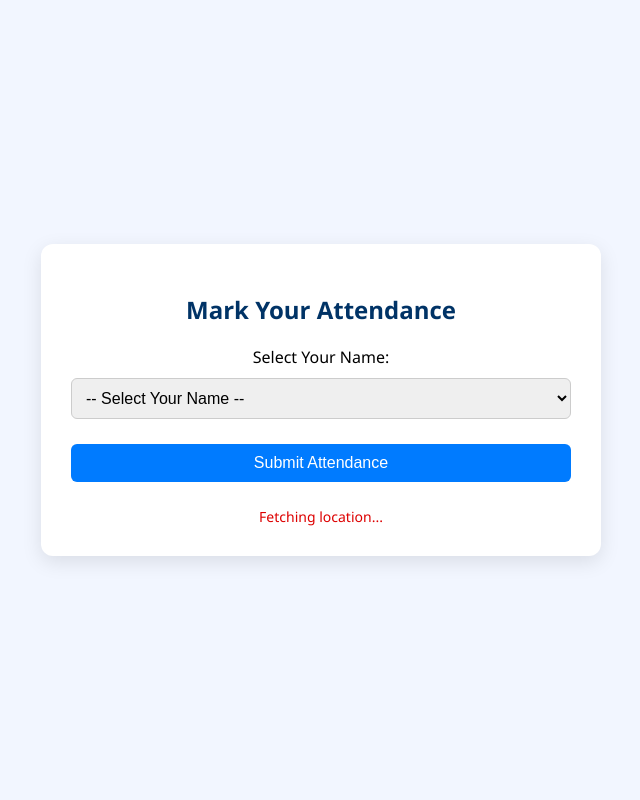
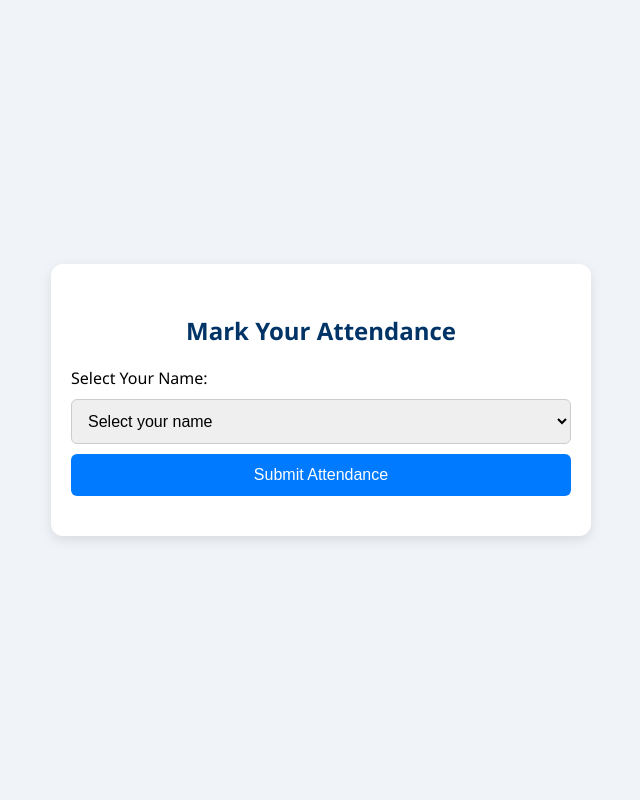
Before and after one commit to SaurabhExpertInnovator/Smart-Attendance-Management-System, a Flask app: template templates/student_list.html in a window 1280 px wide. Shown: the whole page, without its empty margins (319-959 px from the left). Run offline with Flask 2, Linux system fonts and the light colour scheme; the template is opened without the code that fills it, so the values that code supplies are empty.

Commit message:
Update student_list.html

```diff
--- a/templates/student_list.html
+++ b/templates/student_list.html
@@ -1,58 +1,58 @@
 <!DOCTYPE html>
 <html lang="en">
 <head>
-  <meta charset="UTF-8" />
+  <meta charset="UTF-8">
   <title>Mark Attendance</title>
+  <meta name="viewport" content="width=device-width, initial-scale=1.0">
   <style>
     body {
+      background-color: #f0f4f8;
       font-family: 'Segoe UI', Tahoma, Geneva, Verdana, sans-serif;
-      background-color: #f2f6ff;
+      margin: 0;
+      padding: 0;
       display: flex;
+      flex-direction: column;
+      align-items: center;
       justify-content: center;
-      align-items: center;
-      height: 100vh;
-      margin: 0;
+      min-height: 100vh;
     }
-
     .container {
-      background-color: #fff;
-      padding: 30px;
+      background: #fff;
+      padding: 30px 20px;
       border-radius: 12px;
-      box-shadow: 0 6px 20px rgba(0, 0, 0, 0.1);
+      box-shadow: 0 4px 12px rgba(0, 0, 0, 0.1);
+      width: 90%;
       max-width: 500px;
-      width: 100%;
-      text-align: center;
     }
-
     h2 {
       color: #003366;
+      text-align: center;
       margin-bottom: 20px;
     }
-
+    label, select, button {
+      width: 100%;
+      display: block;
+      margin: 10px 0;
+    }
     select, button {
-      padding: 10px;
-      width: 100%;
-      margin-top: 10px;
-      margin-bottom: 15px;
+      padding: 12px;
       font-size: 16px;
       border-radius: 6px;
       border: 1px solid #ccc;
     }
-
     button {
       background-color: #007bff;
       color: white;
       border: none;
       cursor: pointer;
     }
-
     button:hover {
       background-color: #0056b3;
     }
-
-    .status {
+    .note {
+      color: #cc0000;
       font-size: 14px;
-      color: #d00;
+      text-align: center;
       margin-top: 10px;
     }
   </style>
@@ -60,58 +60,58 @@
 <body>
   <div class="container">
     <h2>Mark Your Attendance</h2>
+    <form action="/mark" method="post" onsubmit="return validateForm();">
+      <input type="hidden" name="session_id" value="{{ session_id }}" />
 
-    <form method="POST" action="/mark" onsubmit="return validateForm();">
-      <input type="hidden" name="session_id" value="{{ session_id }}" />
       <label for="roll_number">Select Your Name:</label>
       <select name="roll_number" id="roll_number" required>
-        <option value="">-- Select Your Name --</option>
+        <option value="" disabled selected>Select your name</option>
         {% for student in students %}
-        <option value="{{ student[roll_col] }}">{{ student[roll_col] }} - {{ student[name_col] }}</option>
+          <option value="{{ student[roll_col] }}">{{ student[roll_col] }} - {{ student[name_col] }}</option>
         {% endfor %}
       </select>
 
-      <input type="hidden" id="latitude" name="latitude">
-      <input type="hidden" id="longitude" name="longitude">
+      <input type="hidden" id="latitude" name="latitude" />
+      <input type="hidden" id="longitude" name="longitude" />
 
       <button type="submit">Submit Attendance</button>
-      <div class="status" id="location-status">Fetching location...</div>
+      <div id="location-status" class="note"></div>
     </form>
   </div>
 
   <script>
-    const latInput = document.getElementById('latitude');
-    const lonInput = document.getElementById('longitude');
-    const statusDiv = document.getElementById('location-status');
-
-    function setStatus(msg, isError = false) {
-      statusDiv.textContent = msg;
-      statusDiv.style.color = isError ? '#d00' : '#060';
-    }
+    const latitudeInput = document.getElementById('latitude');
+    const longitudeInput = document.getElementById('longitude');
+    const locationStatus = document.getElementById('location-status');
 
     function validateForm() {
-      if (!latInput.value || !lonInput.value) {
-        alert("Location not fetched yet. Please allow location access.");
+      if (!latitudeInput.value || !longitudeInput.value) {
+        alert('Please allow location access before submitting.');
         return false;
       }
       return true;
     }
 
+    function setLocationStatus(msg, isError = false) {
+      locationStatus.textContent = msg;
+      locationStatus.style.color = isError ? '#cc0000' : '#007b00';
+    }
+
     window.onload = () => {
       if (navigator.geolocation) {
         navigator.geolocation.getCurrentPosition(
-          position => {
-            latInput.value = position.coords.latitude.toFixed(6);
-            lonInput.value = position.coords.longitude.toFixed(6);
-            setStatus("Location detected successfully.");
+          (position) => {
+            latitudeInput.value = position.coords.latitude.toFixed(6);
+            longitudeInput.value = position.coords.longitude.toFixed(6);
+            setLocationStatus('Location detected.');
           },
-          () => {
-            setStatus("Failed to detect location. Please reload and allow access.", true);
+          (error) => {
+            setLocationStatus('Location access denied or unavailable.', true);
           },
           { timeout: 10000 }
         );
       } else {
-        setStatus("Geolocation not supported in your browser.", true);
+        setLocationStatus('Geolocation is not supported by your browser.', true);
       }
     };
   </script>
```
